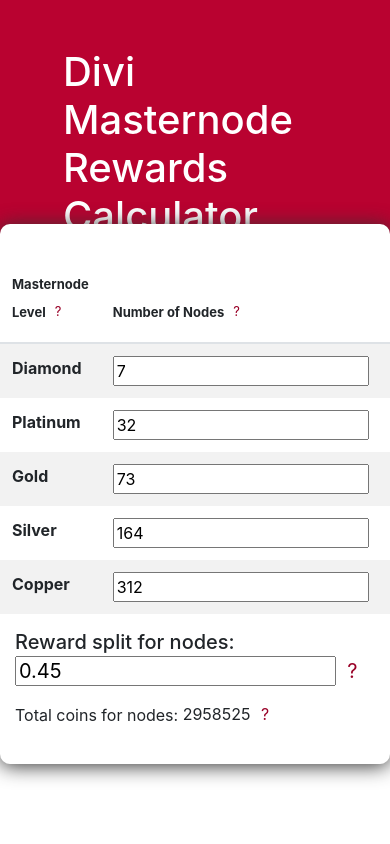
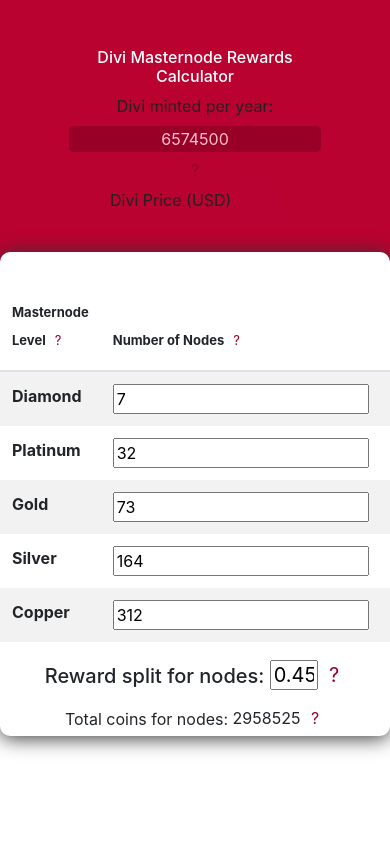
Before and after one commit to Divicoin/masternode-calculator, a website: page public/index.html in a window 390 px wide. Shown: the top 844 px of the page. Drawn offline with nearby package versions, Linux system fonts and the light colour scheme; no server answers.

Commit message:
Mobile styles and adjustments

```diff
--- a/public/css/style.css
+++ b/public/css/style.css
@@ -7,9 +7,9 @@
 }
 
 .headmast {
-    height: 20rem;
     width: 100%;
     padding: 3rem;
+    padding-bottom: 8rem;
     background-color: #b90230;
 }
 
@@ -19,10 +19,16 @@
 
 .priceSlider
 {
+    width: 44px;
     border: 0;
     color: pink;
     font-weight:bold;
     background-color: #b90231;
+}
+
+#seeSawSplit
+{
+    width: 48px;
 }
 
 .ui-widget.ui-widget-content
@@ -75,5 +81,22 @@
 
 .footer
 {
-    padding-bottom: 1rem;
+    padding: 1.5rem;
 }
+
+@media screen and (max-width: 575px)
+{
+    .headmast,
+    .priceSlider,
+    .tfooter,
+    #mintedDivi
+    {
+        text-align: center;
+    }
+
+    .headmast h1
+    {
+        font-size: 1rem;
+    }
+
+}
--- a/public/index.html
+++ b/public/index.html
@@ -22,7 +22,7 @@
                 </div>
             </div>
             <div class="row">
-                <div class="col-sm-2 col-md-3">
+                <div class="col-sm-6 col-md-6">
                     <p>
                         <label for="amount">Divi minted per year:</label>
                     </p>
@@ -31,7 +31,7 @@
                         ?
                     </button>
                 </div>
-                <div class="col-sm-2 col-md-4">
+                <div class="col-sm-6 col-md-6">
                     <p>
                         <label for="amount">Divi Price (USD)</label>
                         <input class="priceSlider" type="text" id="amount" readonly>
@@ -176,7 +176,7 @@
                     </table>
                 </div>
             </div>
-            <div class="footer">
+            <div class="tfooter">
                 <h5>Reward split for nodes:
                     <input type="text" value="0.45" id="seeSawSplit">
                     <button class="tooltip-button" data-toggle="tooltip" data-placement="top" title="Percentage of rewards allocated to nodes vs. stakers">
```
